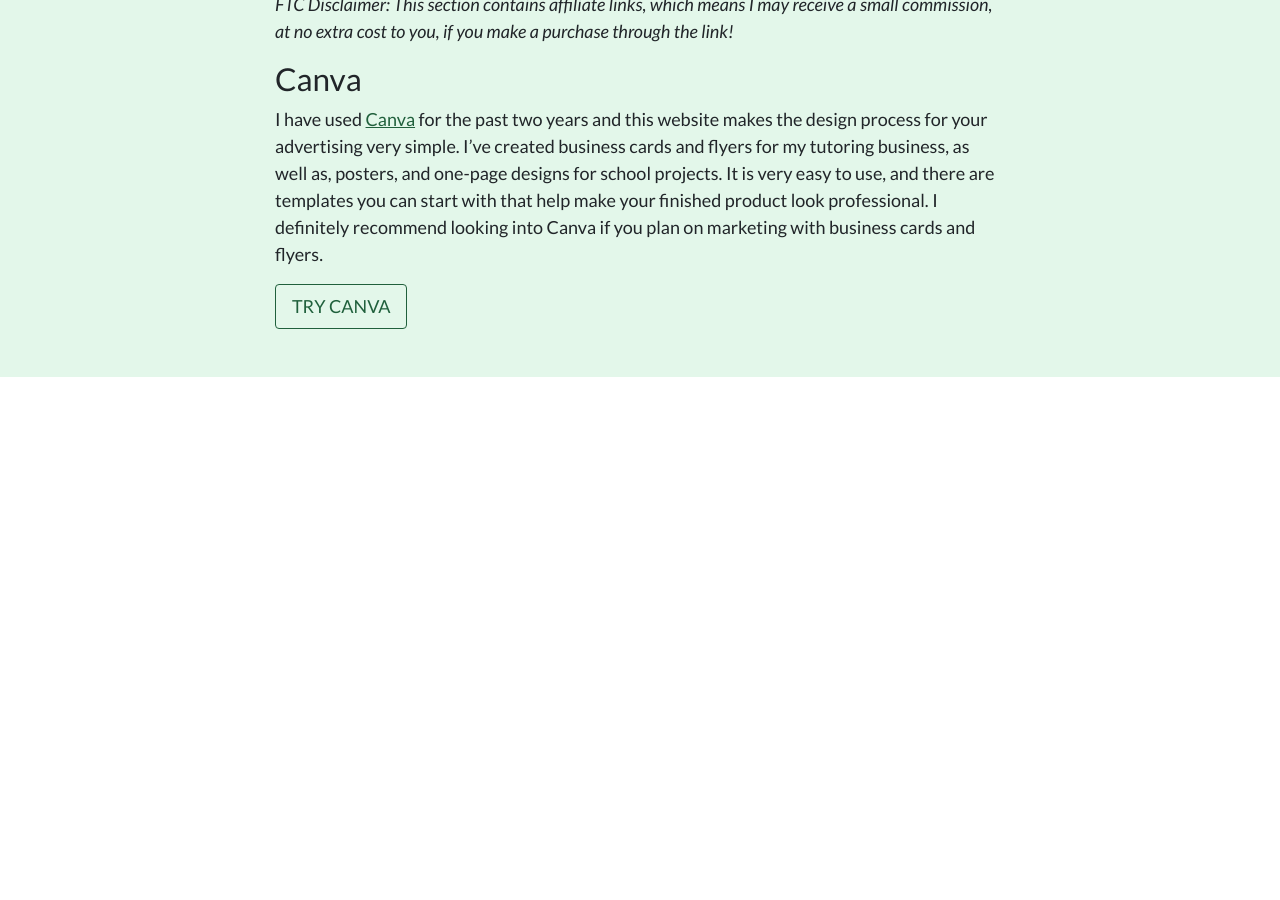
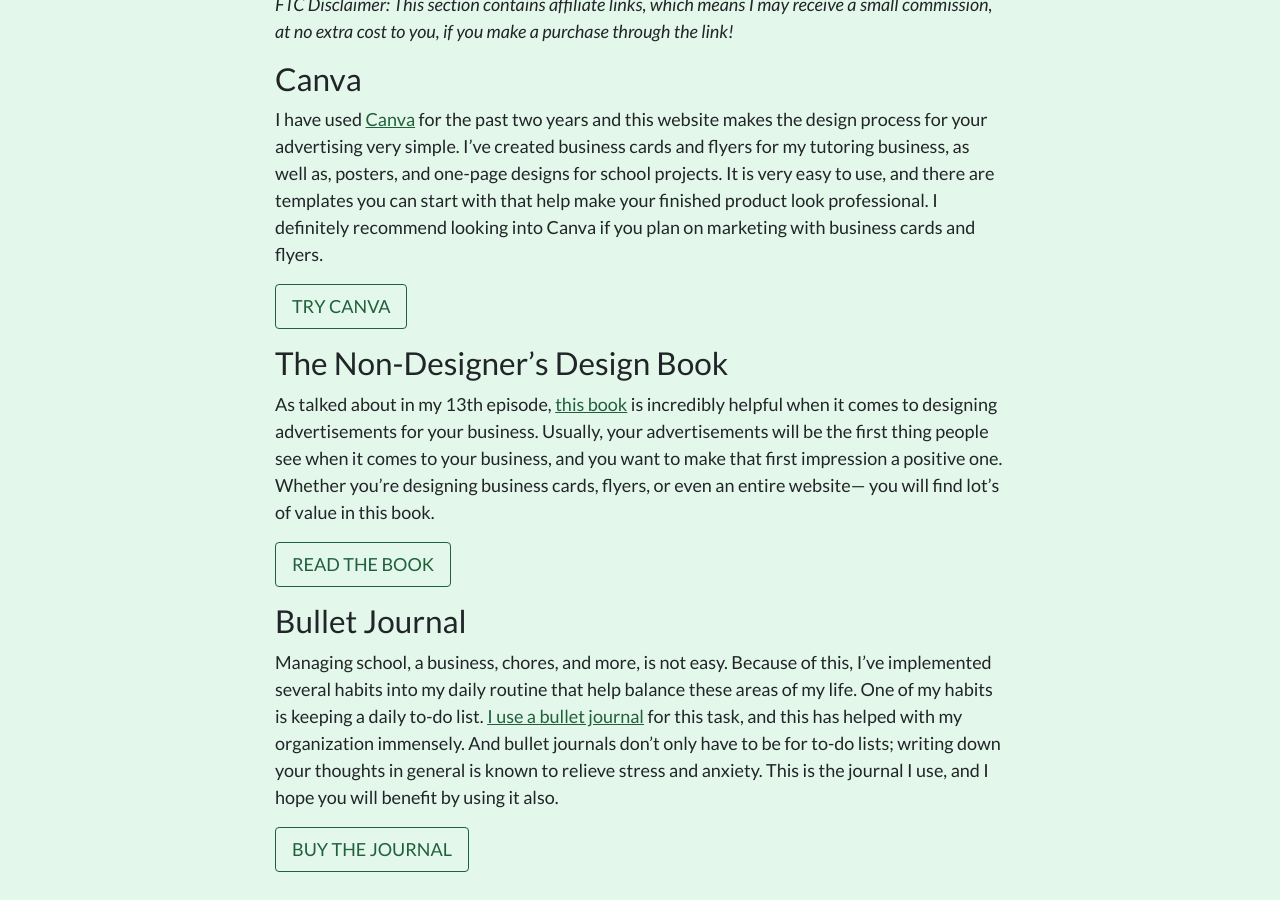
Before and after one commit to tslevy/mm4t-site, a Jekyll site: the page built from contribute.md, in a window 1280 px wide and 900 px high, scrolled down 754 px. Built offline with Jekyll 4.4.1, drawn with Linux system fonts in a browser that asks for light colours; before the commit the page ends 1131 px from its top, so only the background shows below that.

Commit message:
added two amazon affiliate links
hopefully I did this right

```diff
--- a/contribute.md
+++ b/contribute.md
@@ -32,3 +32,13 @@ Here are some of my favorite products and services, that I think you should try!
 I have used [Canva](http://canva.7eqqol.net/mmft) for the past two years and this website makes the design process for your advertising very simple. I’ve created business cards and flyers for my tutoring business, as well as, posters, and one-page designs for school projects. It is very easy to use, and there are templates you can start with that help make your finished product look professional. I definitely recommend looking into Canva if you plan on marketing with business cards and flyers.
 
 <a href="http://canva.7eqqol.net/mmft" class="btn btn-outline-primary">Try Canva</a>
+
+### The Non-Designer's Design Book
+As talked about in my 13th episode, [this book](https://amzn.to/2HqkPEN) is incredibly helpful when it comes to designing advertisements for your business. Usually, your advertisements will be the first thing people see when it comes to your business, and you want to make that first impression a positive one. Whether you’re designing business cards, flyers, or even an entire website— you will find lot’s of value in this book.
+
+<a href="https://amzn.to/2HqkPEN" class="btn btn-outline-primary">Read the book</a>
+
+### Bullet Journal
+Managing school, a business, chores, and more, is not easy. Because of this, I’ve implemented several habits into my daily routine that help balance these areas of my life. One of my habits is keeping a daily to-do list. [I use a bullet journal](https://amzn.to/3dTlmL8) for this task, and this has helped with my organization immensely. And bullet journals don’t only have to be for to-do lists; writing down your thoughts in general is known to relieve stress and anxiety. This is the journal I use, and I hope you will benefit by using it also.
+
+<a href="https://amzn.to/3dTlmL8" class="btn btn-outline-primary">Buy the journal</a>
```
